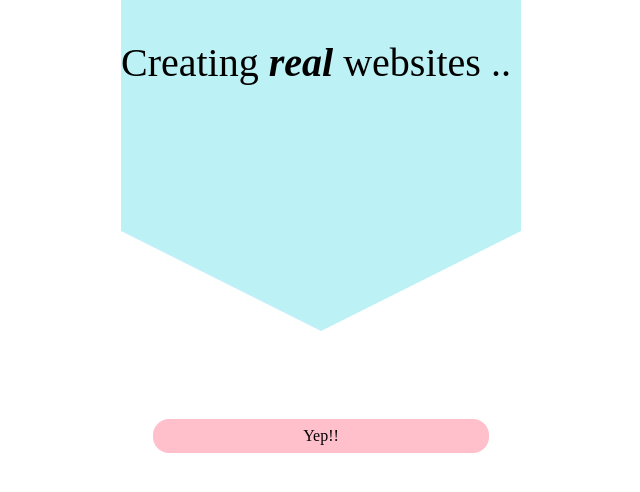
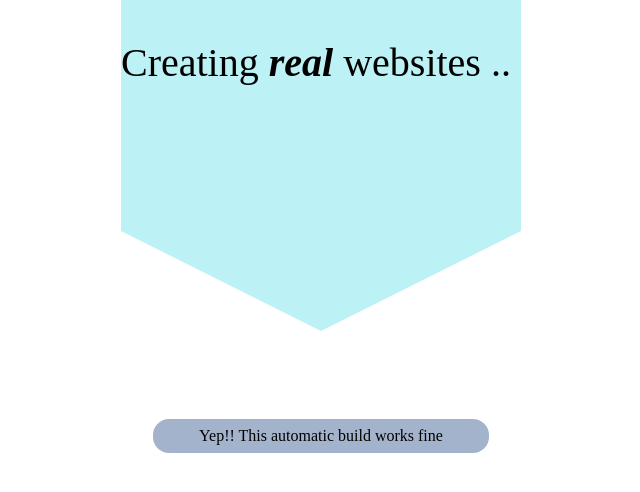
Before and after one commit to willwoodlief/four-colors, a PHP site: page / in a window 1280 px wide. Shown: the part 141-633 px from the top of the page, without its empty margins (319-959 px from the left). Run offline with PHP 8.4, Linux system fonts and the light colour scheme.

Commit message:
test deploy auto

```diff
--- a/index.html
+++ b/index.html
@@ -36,7 +36,7 @@
 
             <footer>
                 <div class="afterthought">
-                    Yep!!
+                    Yep!! This automatic build works fine
                 </div>
 
             </footer>
--- a/resources/css/hexbatch.css
+++ b/resources/css/hexbatch.css
@@ -59,7 +59,7 @@ div.hexbatch div.spoiler {
     margin: auto;
     text-align: center;
     margin-bottom: 3em;
-    background-color: pink;
+    background-color: rgb(163, 179, 204);
     border-radius: 1em;
     padding: 0.5em;
     width:20em;
```
